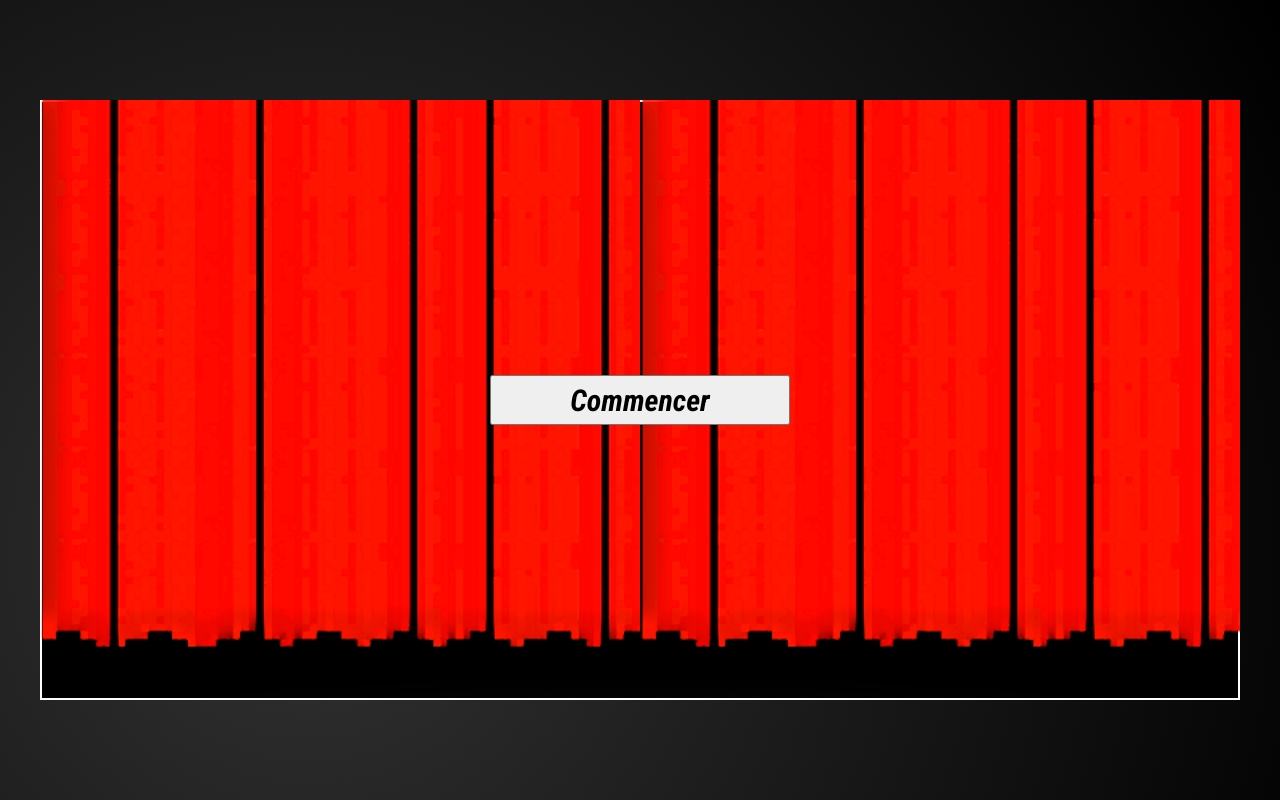
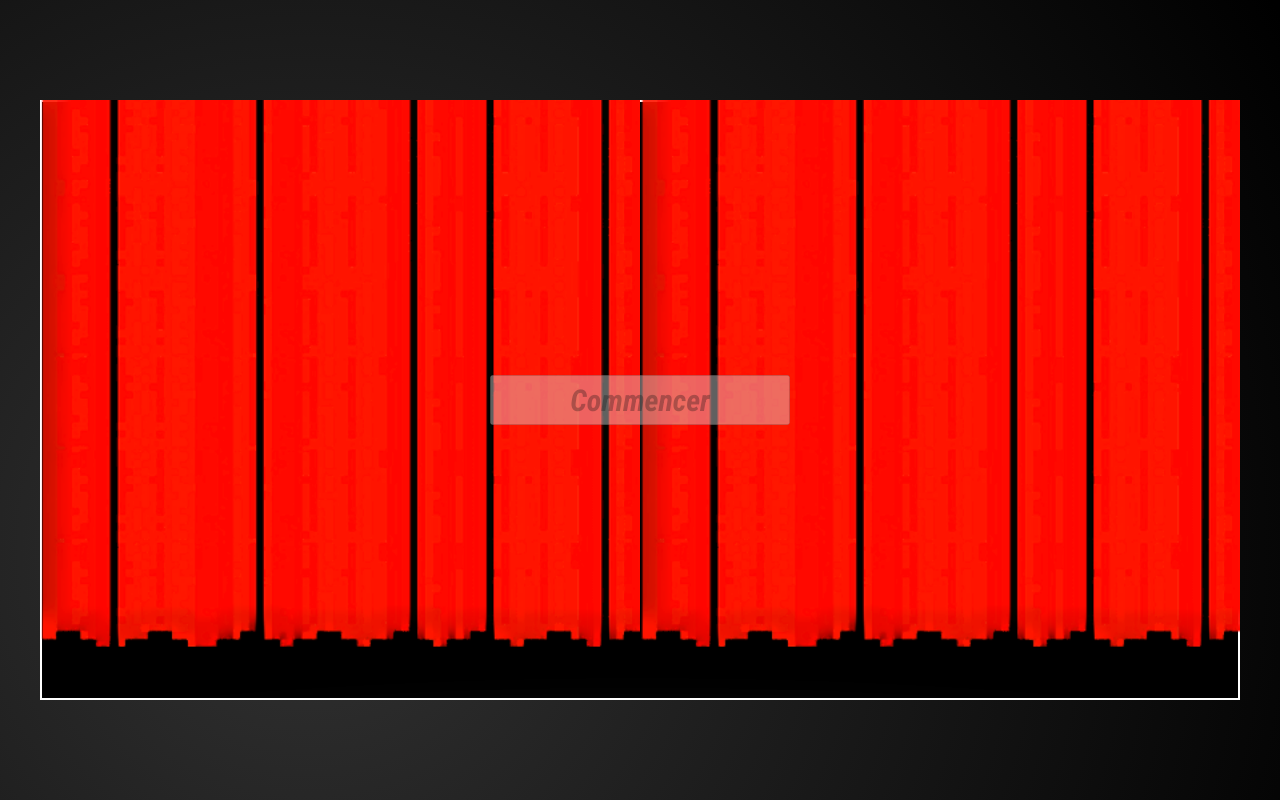
Before and after one commit to LeoJeanjean/Theatromatic, a Vue app in the folder front-end/: page /scene in a window 1280 px wide. Built offline with nearby package versions, Linux system fonts and the light colour scheme; sample sign-in values are in the browser's storage.

Commit message:
disabled button until good reception of chatgpt answer

```diff
--- a/front-end/src/views/Scene.vue
+++ b/front-end/src/views/Scene.vue
@@ -11,7 +11,7 @@
               <div class="right"></div>
             </div>
           </div>
-          <button id="starter" @click="startScene()"> Commencer </button>
+          <button id="starter" :disabled="disabled" @click="startScene()"> Commencer </button>
         </div>
           <FinalScene :scenarioText="reponseString" v-else/>
       </transition>
@@ -28,6 +28,7 @@ import axios from "axios";
         statementIsTrue: true,
         preparation: true,
         self: this,
+        disabled: true,
         finalString: `Je vais te donner un resume de texte et un ou plusieurs personnage avec des paramètre a respecter . Ecris moi un scenario en une seule ligne impliquant ces personnages et le resume, sous la forme suivante: [ {"s":  {nom du/des item(s) entre 1 et 3 et leurs nombres si plusieurs et la position initial des personnages si ils sont là dès le debut par exemple table: position dans une grille de 5 (0 à 4) par 8 (0 à 7)  },{ "b" : phrase introductive }, { "d":  replique du personnage qui parle  sans mettre son nom pour renseigner qu'il parle, "t" : nom du personnage qui parle  si il n'y en a pas car il s'agit jute d'une action mettre null, "a": action n'impliquant pas les répliques de personnages s'il y en a, "p": [position du personnage dans une grille de 5 (0 à 4) par 8 (0 à 7)  il ne peut y avoir 2 elements dans la meme position, nom du personnage positionne] comme [1,2,Bebo]}, répéter sur ce même model à chaque fois que quelque chose de nouveau arrive comme action ou personnage prenant la parole, {"E": texte de fin} ].
 Exemple: Bebo: grand, bête, brave, guerrier. Jeanne: petite, feroce, sorciere. Ils se battent dans un bar.[{"s": {"table": [2, 5], "Bebo": [0, 2], "Jeanne": [4, 5]}}, {"b": "Bebo et Jeanne se sont rencontrés dans un bar mal famé."},{"d": "Je vais te casser en deux, petit morceau de viande !", "t": "Bebo", "p": [0, 2, "Bebo"]},{"d": "Je ne suis pas si facilement brisable, gros tas de muscles.", "t": "Jeanne", "p": [4, 5, "Jeanne"]},{"a": "Bebo charge Jeanne avec toute sa force, mais Jeanne utilise sa magie pour le faire tomber par terre.", "p": [2, 2, null]},{"d": "Je suis impressionné, tu es plus forte que tu n'en as l'air.", "t": "Bebo", "p": [2, 2, "Bebo"]},{"d": "Tu as sous-estimé mes pouvoirs, Bebo.", "t": "Jeanne", "p": [4, 5, "Jeanne"]},{"a": "Bebo et Jeanne continuent à se battre, mais finalement Jeanne l'emporte avec un sortilège qui le transforme en souris.", "p": [2, 2, null]},{"d": "C'est terminé, Bebo. Tu n'es plus qu'un petit rongeur maintenant.", "t": "Jeanne", "p": [4, 5, "Jeanne"]},{"d": "Je me vengerai, sorcière !", "t": "Bebo (sous forme de souris)", "p": [2, 2, "Bebo"]},{"a": "Jeanne attrape Bebo-souris et le met dans sa poche, fière de sa victoire.", "p": [4, 5, "Jeanne"]},{"E": "Jeanne sort triomphante du bar, sachant qu'elle a montré sa force à tous les clients présents."}]
 Exemple plus long: `,
@@ -76,7 +77,8 @@ Exemple plus long: `,
           },
       ).then((response) => {
         this.reponseString = response.data;
-        console.log(this.reponseString);
+        this.disabled = false;
+        //console.log(this.reponseString);
       })
       }
     },
```
